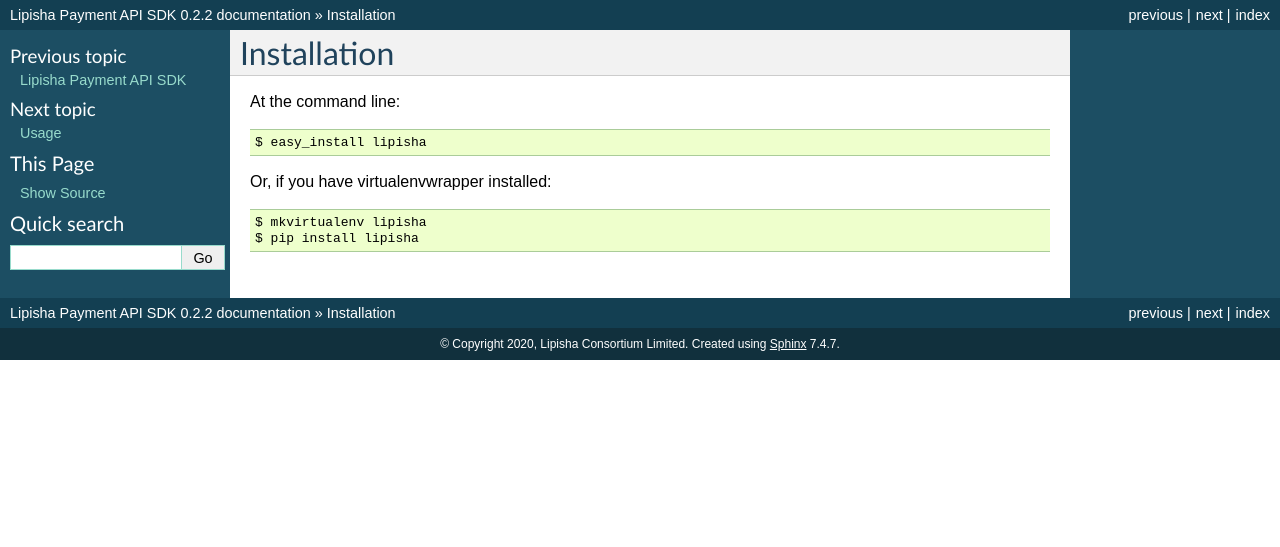
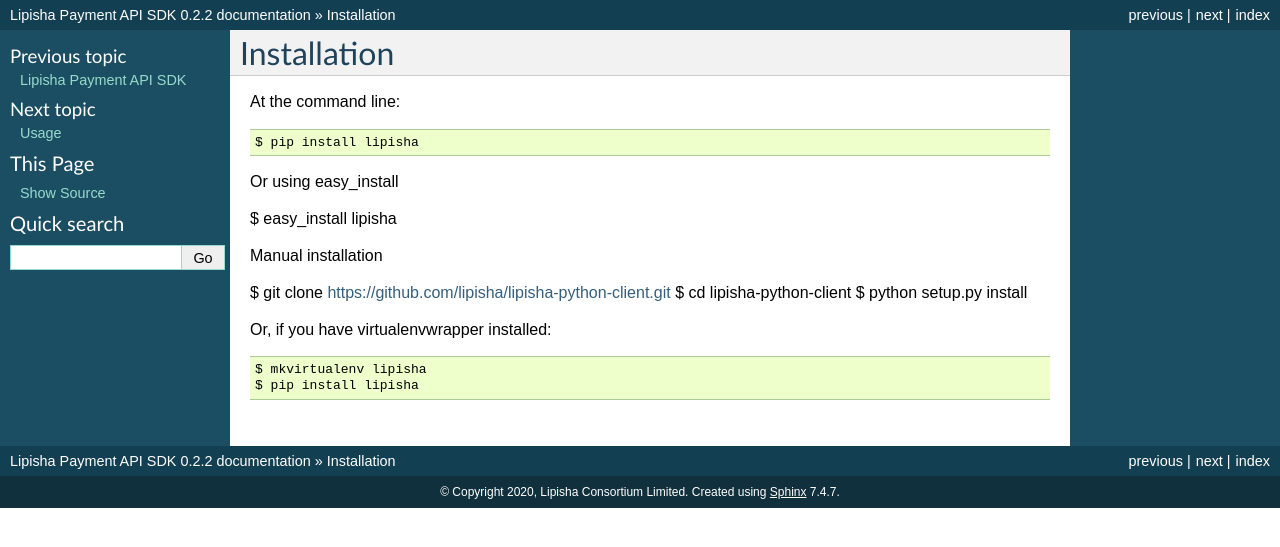
Before and after one commit to lipisha/lipisha-python-sdk, a Sphinx documentation site: the page built from docs/installation.rst, in a window 1280 px wide. Shown: the top 547 px of the page. Built offline with Sphinx 7.4.7, drawn with Linux system fonts in a browser that asks for light colours.

Commit message:
Update install instructions

```diff
--- a/docs/installation.rst
+++ b/docs/installation.rst
@@ -4,9 +4,19 @@
 
 At the command line::
 
-    $ easy_install lipisha
+$ pip install lipisha
+
+Or using easy_install
+
+$ easy_install lipisha
+
+Manual installation
+
+$ git clone https://github.com/lipisha/lipisha-python-client.git
+$ cd lipisha-python-client
+$ python setup.py install
 
 Or, if you have virtualenvwrapper installed::
 
-    $ mkvirtualenv lipisha
-    $ pip install lipisha
+$ mkvirtualenv lipisha
+$ pip install lipisha
```
